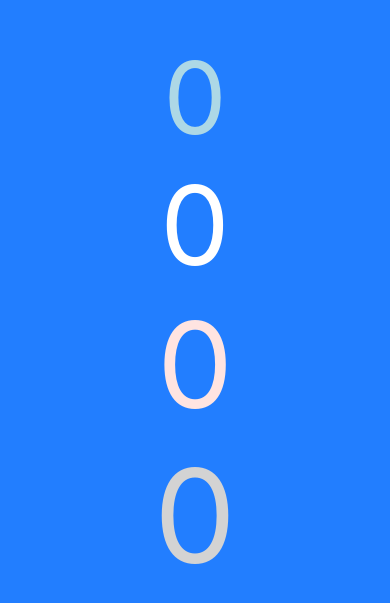
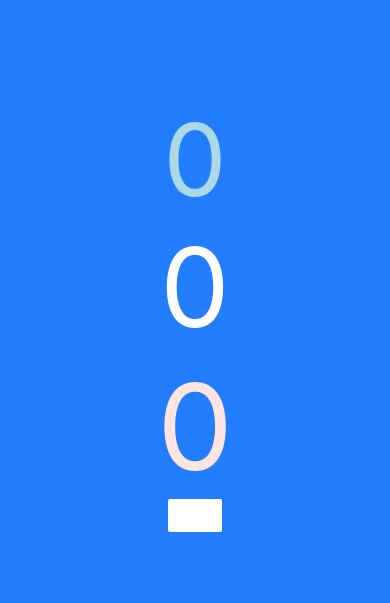
Before and after one commit to paulmorello/timer-react-native, a React Native app: screen / in a window 390 px wide. Shown: the part 107-710 px from the top of the page. Built offline with nearby package versions, Linux system fonts and the light colour scheme.

Commit message:
created Stop Button to stop timer

```diff
--- a/App.js
+++ b/App.js
@@ -3,6 +3,7 @@ import { StyleSheet, Text, View } from 'react-native';
 
 // File Imports
 import Counter from './Counter';
+import StopBtn from './StopBtn';
 
 export default class App extends React.Component {
 
@@ -18,7 +19,7 @@ export default class App extends React.Component {
         <Counter color={'lightblue'} size={100} isCounting={isCounting} />
         <Counter color={'white'} size={110} isCounting={isCounting} />
         <Counter color={'mistyrose'} size={120} isCounting={isCounting} />
-        <Counter color={'lightgrey'} size={130} isCounting={isCounting} />
+        <StopBtn />
       </View>
     );
   }
--- /dev/null
+++ b/StopBtn.js
@@ -0,0 +1,35 @@
+import React, { Component } from 'react'
+import { StyleSheet, Button, Switch } from 'react-native'
+
+class StopBtn extends Component {
+
+  constructor(props) {
+    super(props);
+
+    this.handleSubmit = this.handleSubmit.bind(this);
+  }
+
+  handleSubmit() {
+    console.log('clicked');
+  }
+
+  render() {
+
+    return (
+      <Button
+        style={styles.button}
+        onPress={this.handleSubmit}
+        title="Stop"
+        color={'white'} />
+    )
+  }
+}
+
+const styles = StyleSheet.create({
+  button: {
+    alignItems: 'center',
+    justifyContent: 'center',
+  }
+});
+
+export default StopBtn;
```
